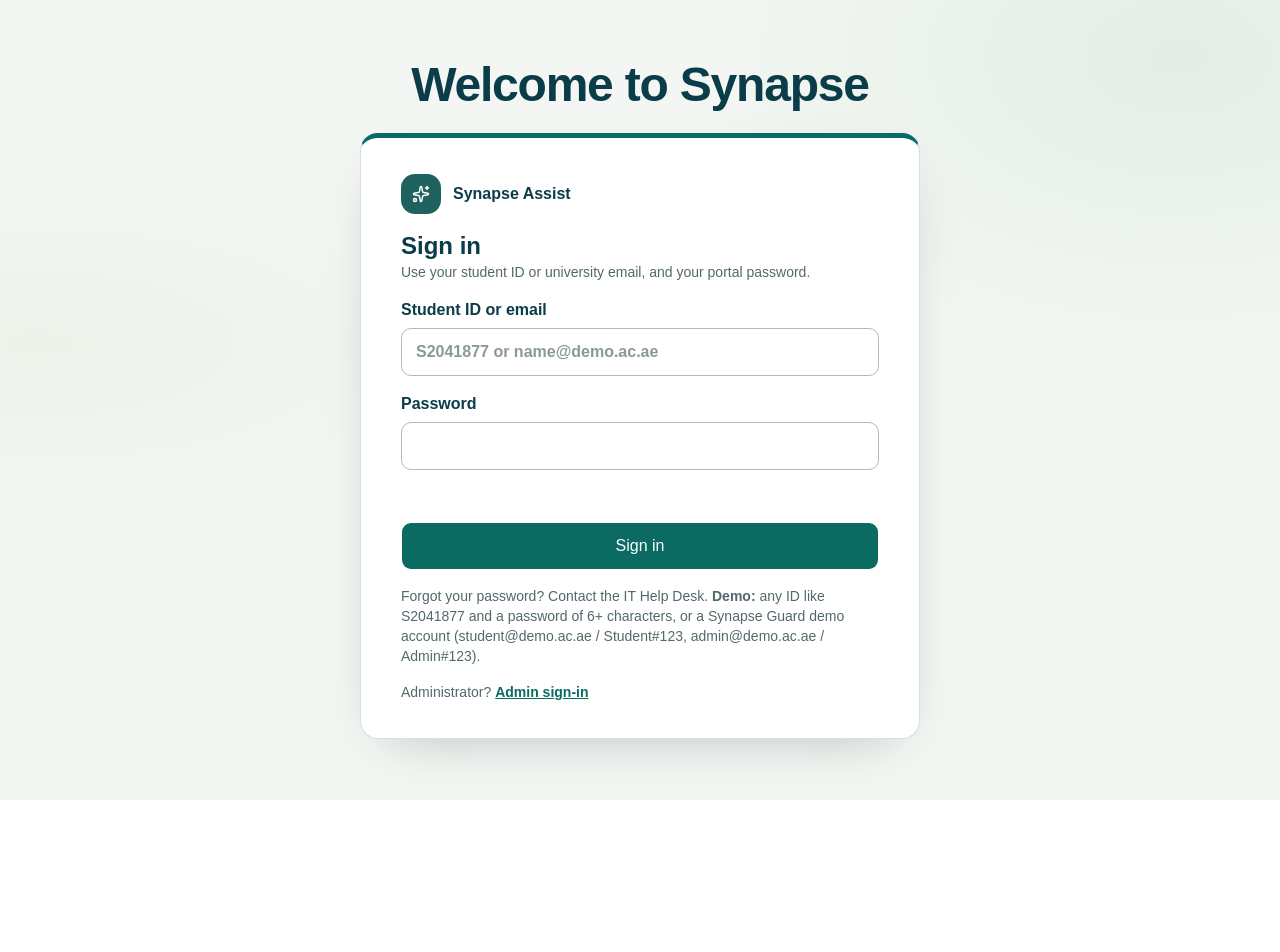
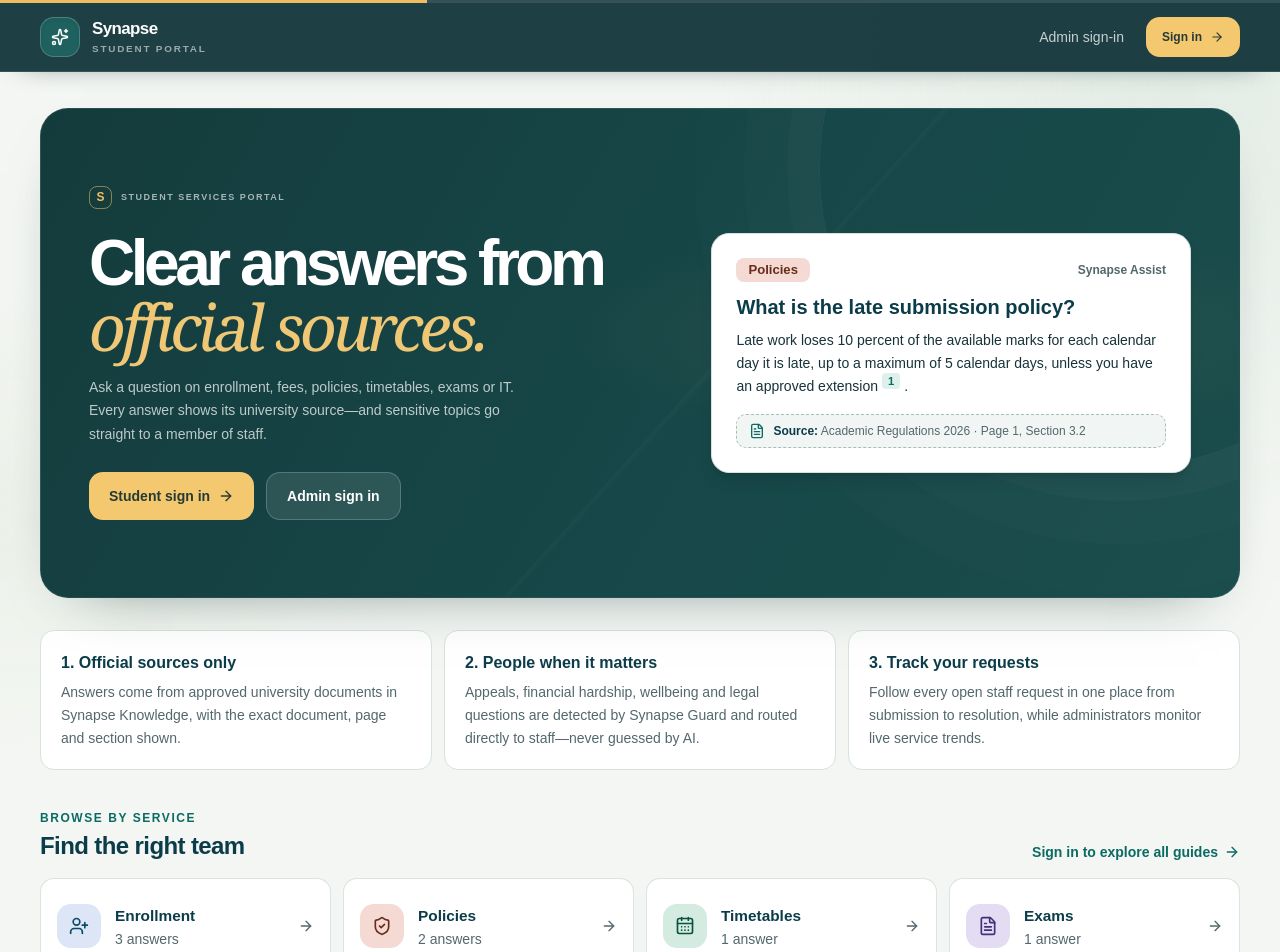
Before and after one commit to tanz-3001/205-project-group3, a React (Vite) app in the folder web/: page / in a window 1280 px wide. Shown: the top 952 px of the page. Before the commit the page ends 800 px from the top, so only its background shows below. Built offline with nearby package versions, Linux system fonts and the light colour scheme; no server answers.

Commit message:
Add clean Synapse landing page before sign-in with quick demo autofill

```diff
--- a/web/src/App.tsx
+++ b/web/src/App.tsx
@@ -13,6 +13,7 @@ import AdminLogin from "@/pages/AdminLogin"
 import Assist from "@/pages/Assist"
 import Dashboard from "@/pages/Dashboard"
 import Knowledge from "@/pages/Knowledge"
+import Landing from "@/pages/Landing"
 import Login from "@/pages/Login"
 import Requests from "@/pages/Requests"
 import TopicPage from "@/pages/TopicPage"
@@ -95,7 +96,9 @@ function Gate() {
       <AdminLogin />
     )
   }
-  if (!student) return <Login />
+  if (!student) {
+    return route === "login" ? <Login /> : <Landing />
+  }
   return (
     <AppProvider key={student.id} studentId={student.id}>
       <Shell />
--- a/web/src/lib/auth.tsx
+++ b/web/src/lib/auth.tsx
@@ -253,7 +253,7 @@ export function AuthProvider({ children }: { children: ReactNode }) {
           /* ignore */
         }
         setStudent(null)
-        window.location.hash = "#ask"
+        window.location.hash = ""
       },
     }
   }, [student, admin])
--- a/web/src/pages/AdminLogin.tsx
+++ b/web/src/pages/AdminLogin.tsx
@@ -39,7 +39,7 @@ export default function AdminLogin() {
           </label>
           <p id="admin-login-err" role="alert" className="min-h-5 text-sm font-semibold text-[#B4281B]">{err}</p>
           <Button type="submit" disabled={busy} className="min-h-12 bg-brand text-base text-white hover:bg-brand-dark">{busy ? "Signing in…" : "Sign in"}</Button>
-          <p className="text-sm text-muted-ink"><b>Demo:</b> admin@demo.ac.ae with Admin#123 (the Synapse Guard demo admin). <a href="#ask" className="font-semibold text-brand underline">Back to the student portal</a></p>
+          <p className="text-sm text-muted-ink"><b>Demo:</b> admin@demo.ac.ae with Admin#123 (the Synapse Guard demo admin). <a href="#" className="font-semibold text-brand underline">← Back to overview</a></p>
         </form>
       </div>
     </div>
--- /dev/null
+++ b/web/src/pages/Landing.tsx
@@ -0,0 +1,165 @@
+import { ArrowRight, FileText, Sparkles } from "lucide-react"
+import { FAQS, TINTS, TOPIC_PAGES } from "@/lib/data"
+
+const label = (t: string) => (t === "IT" ? "IT Support" : t)
+
+const PILLARS = [
+  {
+    title: "1. Official sources only",
+    text: "Answers come from approved university documents in Synapse Knowledge, with the exact document, page and section shown.",
+  },
+  {
+    title: "2. People when it matters",
+    text: "Appeals, financial hardship, wellbeing and legal questions are detected by Synapse Guard and routed directly to staff—never guessed by AI.",
+  },
+  {
+    title: "3. Track your requests",
+    text: "Follow every open staff request in one place from submission to resolution, while administrators monitor live service trends.",
+  },
+]
+
+export default function Landing() {
+  const policyTint = TINTS.Policies ?? ["#F4DAD3", "#6A2B1A"]
+
+  return (
+    <div className="app-canvas min-h-screen bg-page text-ink">
+      {/* Same TopBar treatment as the student and admin portals */}
+      <header className="sticky top-0 z-40 border-b border-white/10 bg-[#12353a]/95 text-white shadow-[0_12px_28px_-24px_rgba(11,40,45,0.8)] backdrop-blur-xl">
+        <div className="h-[3px] bg-white/10"><span className="block h-full w-1/3 bg-[#f1bd61]" /></div>
+        <div className="mx-auto flex max-w-[1440px] flex-wrap items-center justify-between gap-4 px-4 py-3.5 sm:px-7 lg:px-10">
+          <a href="#" className="group flex shrink-0 items-center gap-3">
+            <span className="relative grid size-10 place-items-center overflow-hidden rounded-[14px] border border-white/20 bg-[#1e615e] text-white shadow-inner">
+              <Sparkles aria-hidden="true" className="size-[18px] transition-transform duration-500 group-hover:rotate-12" />
+            </span>
+            <span className="flex flex-col leading-none">
+              <span className="text-[1.06rem] font-semibold tracking-[-0.035em]">Synapse</span>
+              <span className="mt-1.5 text-[0.62rem] font-semibold uppercase tracking-[0.18em] text-white/55">Student portal</span>
+            </span>
+          </a>
+
+          <div className="flex items-center gap-2">
+            <a
+              href="#admin"
+              className="inline-flex h-10 items-center rounded-xl px-3.5 text-sm font-medium text-white/75 transition-colors hover:bg-white/10 hover:text-white"
+            >
+              Admin sign-in
+            </a>
+            <a
+              href="#login"
+              className="inline-flex h-10 items-center gap-2 rounded-xl bg-[#f4c86f] px-4 text-xs font-bold text-[#253b35] transition-colors hover:bg-[#ffda8c]"
+            >
+              Sign in <ArrowRight aria-hidden="true" className="size-3.5" />
+            </a>
+          </div>
+        </div>
+      </header>
+
+      <main className="mx-auto max-w-[1440px] px-4 pb-16 pt-6 sm:px-7 lg:px-10 lg:pt-9">
+        {/* 1. Simple Hero using existing .home-hero styles */}
+        <section className="home-hero mb-8">
+          <div className="home-hero__texture" aria-hidden="true" />
+          <div className="home-hero__content">
+            <p className="home-hero__eyebrow">
+              <span className="home-hero__eyebrow-mark">S</span> STUDENT SERVICES PORTAL
+            </p>
+            <h1 className="home-hero__title">
+              Clear answers from <em>official sources.</em>
+            </h1>
+            <p className="home-hero__description">
+              Ask a question on enrollment, fees, policies, timetables, exams or IT. Every answer shows its university source—and sensitive topics go straight to a member of staff.
+            </p>
+            <div className="flex flex-wrap items-center gap-3">
+              <a
+                href="#login"
+                className="inline-flex min-h-12 items-center gap-2 rounded-xl bg-[#f4c86f] px-5 text-sm font-bold text-[#253b35] transition-colors hover:bg-[#ffda8c]"
+              >
+                Student sign in <ArrowRight aria-hidden="true" className="size-4" />
+              </a>
+              <a
+                href="#admin"
+                className="inline-flex min-h-12 items-center gap-2 rounded-xl border border-white/20 bg-white/10 px-5 text-sm font-semibold text-white transition-colors hover:bg-white/15"
+              >
+                Admin sign in
+              </a>
+            </div>
+          </div>
+
+          {/* Simple clean answer preview card on the right */}
+          <div className="self-center rounded-2xl border border-line bg-white p-5 text-ink shadow-lg sm:p-6">
+            <div className="mb-3 flex items-center justify-between gap-2">
+              <span
+                className="inline-block rounded-md px-3 py-0.5 text-[0.82rem] font-bold"
+                style={{ background: policyTint[0], color: policyTint[1] }}
+              >
+                Policies
+              </span>
+              <span className="text-xs font-semibold text-muted-ink">Synapse Assist</span>
+            </div>
+            <h2 className="mb-2 text-xl font-bold leading-snug text-navy">What is the late submission policy?</h2>
+            <p className="mb-4 text-sm leading-relaxed text-ink">
+              Late work loses 10 percent of the available marks for each calendar day it is late, up to a maximum of 5 calendar days, unless you have an approved extension
+              <sup className="mx-1 rounded bg-brand-soft px-1.5 py-0.5 text-[0.7rem] font-bold text-brand">1</sup>.
+            </p>
+            <div className="flex items-center gap-2 rounded-lg border border-dashed border-[#A9BDB9] bg-page px-3 py-2 text-xs text-muted-ink">
+              <FileText aria-hidden="true" className="size-4 shrink-0 text-brand" />
+              <span>
+                <strong className="text-navy">Source:</strong> Academic Regulations 2026 · Page 1, Section 3.2
+              </span>
+            </div>
+          </div>
+        </section>
+
+        {/* 2. Three simple feature cards */}
+        <section className="grid gap-3 sm:grid-cols-3" aria-label="How Synapse works">
+          {PILLARS.map((item) => (
+            <article key={item.title} className="rounded-xl border border-line bg-white p-5">
+              <h2 className="text-base font-bold text-navy">{item.title}</h2>
+              <p className="mt-1.5 text-sm leading-relaxed text-muted-ink">{item.text}</p>
+            </article>
+          ))}
+        </section>
+
+        {/* 3. Existing Browse by service grid using TOPIC_PAGES & TINTS */}
+        <section className="mt-10">
+          <div className="mb-4 flex flex-wrap items-end justify-between gap-3">
+            <div>
+              <p className="mb-1 text-xs font-semibold uppercase tracking-[0.13em] text-brand">Browse by service</p>
+              <h2 className="text-2xl font-semibold tracking-tight text-navy">Find the right team</h2>
+            </div>
+            <a href="#login" className="inline-flex items-center gap-1.5 text-sm font-semibold text-brand hover:underline">
+              Sign in to explore all guides <ArrowRight aria-hidden="true" className="size-4" />
+            </a>
+          </div>
+
+          <div className="grid grid-cols-[repeat(auto-fill,minmax(235px,1fr))] gap-3">
+            {TOPIC_PAGES.map((p) => {
+              const Icon = p.icon
+              const t = TINTS[p.topic]
+              const count = FAQS.filter((x) => x.topic === p.topic).length
+              return (
+                <a
+                  key={p.slug}
+                  href="#login"
+                  className="group flex min-h-[96px] items-center gap-3.5 rounded-xl border border-line/90 bg-white p-4 transition-colors hover:border-brand/45 hover:bg-[#fbfdfc] focus-visible:outline-none focus-visible:ring-4 focus-visible:ring-brand-soft"
+                >
+                  <span className="grid size-11 shrink-0 place-items-center rounded-xl" style={{ background: t[0], color: t[1] }}>
+                    <Icon className="size-5" />
+                  </span>
+                  <span className="flex min-w-0 flex-1 flex-col">
+                    <strong className="text-[0.96rem] font-semibold text-navy">{label(p.topic)}</strong>
+                    <span className="mt-0.5 text-sm text-muted-ink">{count === 1 ? "1 answer" : `${count} answers`}</span>
+                  </span>
+                  <ArrowRight className="size-4 shrink-0 text-muted-ink transition-colors group-hover:text-brand" />
+                </a>
+              )
+            })}
+          </div>
+        </section>
+
+        <p className="mt-8 border-t border-line/80 pt-4 text-xs text-muted-ink">
+          Synapse student services <span className="px-1.5 text-brand/70">/</span> Demo accounts: <b>S2041877</b> or <b>student@demo.ac.ae</b> (Student#123) · Admin &amp; Knowledge: <b>admin@demo.ac.ae</b> (Admin#123)
+        </p>
+      </main>
+    </div>
+  )
+}
--- a/web/src/pages/Login.tsx
+++ b/web/src/pages/Login.tsx
@@ -19,15 +19,24 @@ export default function Login() {
     const msg = await signIn(id, pw)
     setBusy(false)
     setErr(msg ?? "")
+    if (!msg) window.location.hash = "#ask"
+  }
+  const fillDemo = (demoId: string, demoPw: string) => {
+    setId(demoId)
+    setPw(demoPw)
+    setErr("")
   }
   return (
     <div className="app-canvas grid min-h-screen place-items-center bg-page px-4 py-10 text-ink">
       <div className="flex w-full max-w-[560px] flex-col items-center gap-6">
         <h1 className="text-center text-4xl font-bold tracking-tight text-navy sm:text-5xl">Welcome to Synapse</h1>
         <form onSubmit={submit} noValidate className="grid w-full gap-4 rounded-2xl border border-line border-t-[5px] border-t-brand bg-white p-7 shadow-[0_18px_55px_-30px_rgba(10,35,40,0.35)] sm:px-10 sm:py-9">
-          <div className="flex items-center gap-3 font-extrabold text-navy">
-            <span className="grid size-10 place-items-center rounded-[14px] bg-[#1e615e] text-white"><Sparkles aria-hidden="true" className="size-[18px]" /></span>
-            Synapse Assist
+          <div className="flex items-center justify-between gap-3">
+            <div className="flex items-center gap-3 font-extrabold text-navy">
+              <span className="grid size-10 place-items-center rounded-[14px] bg-[#1e615e] text-white"><Sparkles aria-hidden="true" className="size-[18px]" /></span>
+              Synapse Assist
+            </div>
+            <a href="#" className="text-xs font-semibold text-brand hover:underline">← Back to overview</a>
           </div>
           <div>
             <h2 className="text-2xl font-bold text-navy">Sign in</h2>
@@ -41,8 +50,13 @@ export default function Login() {
           </label>
           <p id="login-err" role="alert" className="min-h-5 text-sm font-semibold text-[#B4281B]">{err}</p>
           <Button type="submit" disabled={busy} className="min-h-12 bg-brand text-base text-white hover:bg-brand-dark">{busy ? "Signing in…" : "Sign in"}</Button>
-          <p className="text-sm text-muted-ink">Forgot your password? Contact the IT Help Desk. <b>Demo:</b> any ID like S2041877 and a password of 6+ characters, or a Synapse Guard demo account (student@demo.ac.ae / Student#123, admin@demo.ac.ae / Admin#123).</p>
-          <p className="text-sm text-muted-ink">Administrator? <a href="#admin" className="font-semibold text-brand underline">Admin sign-in</a></p>
+          <div className="flex flex-wrap items-center gap-2 border-t border-line pt-3 text-xs">
+            <span className="font-semibold text-muted-ink">Quick fill demo:</span>
+            <button type="button" onClick={() => fillDemo("S2041877", "Student#123")} className="rounded-lg border border-line bg-page px-2.5 py-1.5 font-semibold text-navy hover:border-brand hover:bg-brand-soft">Student (Layla A.)</button>
+            <button type="button" onClick={() => fillDemo("student@demo.ac.ae", "Student#123")} className="rounded-lg border border-line bg-page px-2.5 py-1.5 font-semibold text-navy hover:border-brand hover:bg-brand-soft">Guard Student</button>
+            <button type="button" onClick={() => fillDemo("admin@demo.ac.ae", "Admin#123")} className="rounded-lg border border-line bg-page px-2.5 py-1.5 font-semibold text-navy hover:border-brand hover:bg-brand-soft">Admin (Full Access)</button>
+          </div>
+          <p className="text-sm text-muted-ink">Forgot your password? Contact the IT Help Desk. Administrator? <a href="#admin" className="font-semibold text-brand underline">Admin sign-in</a></p>
         </form>
       </div>
     </div>
```
